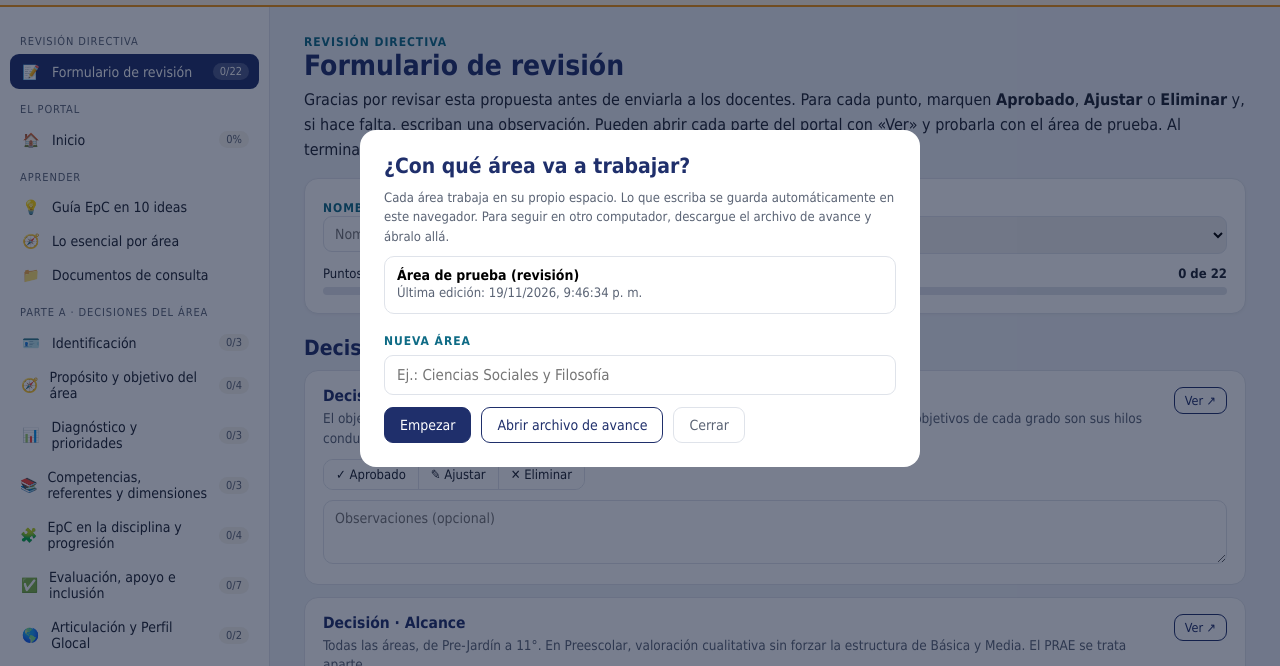
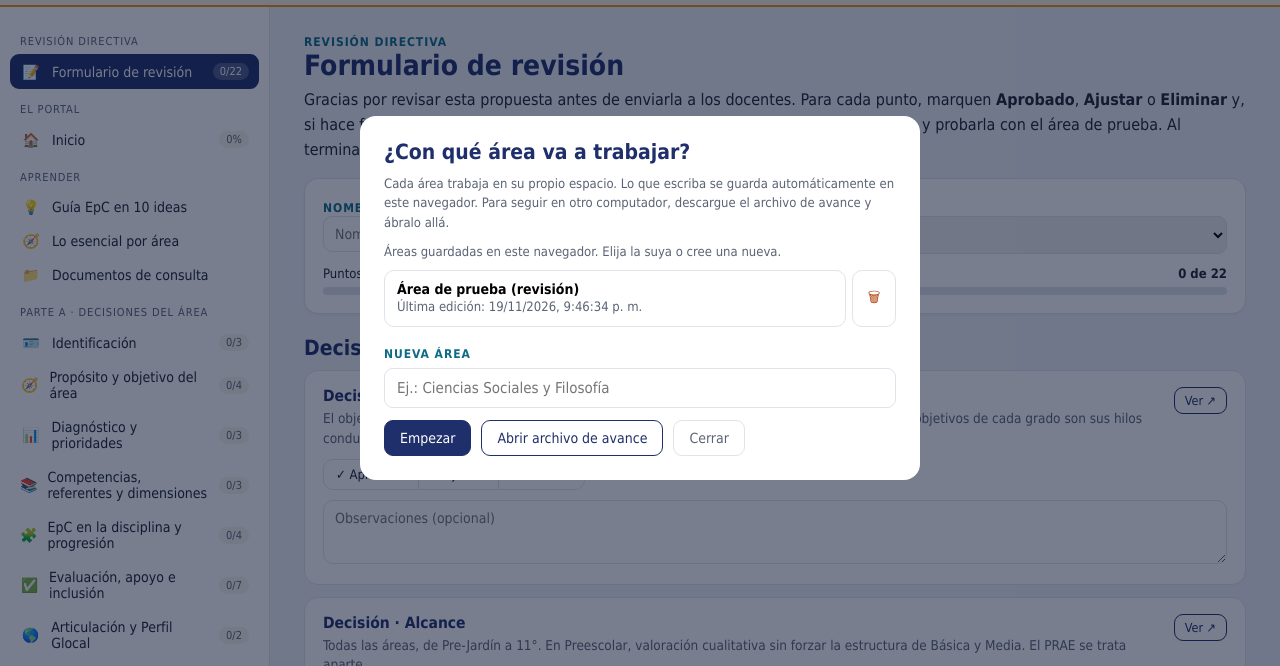
Before and after one commit to yuddyperezm-max/curriculo-cab, a plain HTML site: page revisionCIBI/index.html in a window 1280 px wide. Both pictures are taken after a click on the button "Cambiar área". Shown: the part 102-768 px from the top of the page. Drawn offline with Linux system fonts and the light colour scheme.

Commit message:
Add files via upload

```diff
--- a/revisionCIBI/index.html
+++ b/revisionCIBI/index.html
@@ -123,7 +123,7 @@ table.sh td.act button{border:none;background:none;color:var(--bad);font-size:16
 .modal input[type=text]{width:100%;padding:10px 12px;border:1.5px solid var(--line);border-radius:9px;font-family:inherit;font-size:15px;margin:6px 0 12px}
 .wsl{display:flex;flex-direction:column;gap:8px;margin:10px 0 16px}
 .wsl button{text-align:left;border:1.5px solid var(--line);background:#fff;border-radius:10px;padding:10px 12px;font-size:14px}
-.wsl button:hover{border-color:var(--petro)}
+.wsl button:hover{border-color:var(--petro)}.wsr{display:flex;gap:6px}.wsr button:first-child{flex:1}.wsl .wsdel{flex:none;width:44px;text-align:center;color:#B3410E}
 .grades{display:flex;flex-wrap:wrap;gap:6px;margin:8px 0}
 .grades label{border:1.5px solid var(--line);border-radius:8px;padding:5px 9px;font-size:13px;cursor:pointer;user-select:none}
 .grades label.on{background:var(--petro);border-color:var(--petro);color:#fff}
@@ -307,7 +307,7 @@ var INST=[
  {t:"Índice de Unoi por grado",u:""},
  {t:"Syllabus 2026 del área",u:""}
 ];
-var PFX='cabCurriculo:';
+var PFX='cabRevisionCIBI:';
 var REVIEW=true;
 var RVD=[
  {id:'d1',t:'Dos niveles de objetivos',d:'El objetivo general del área se redacta como meta abarcadora («Comprenderemos que…») y los objetivos de cada grado son sus hilos conductores. No se escriben ejes formativos ni objetivos de grado aparte.',v:'guia'},
@@ -319,13 +319,13 @@ var RVD=[
  {id:'d7',t:'Formato: portal único o Microsoft Forms',d:'Lo acordado en la reunión es preparar las preguntas para Microsoft Forms. La propuesta es reunir en este portal las preguntas, los documentos de referencia, los ejemplos y las tablas por grado. Marquen «Aprobado» para usar el portal, «Eliminar» para trabajar solo con Forms (las preguntas son las mismas) o «Ajustar» para combinar ambos, y expliquen en la observación.',v:'inicio'}
 ];
 var S=null,wsKey=null,view='inicio',saveT=null;
-var store={get:function(k){try{return JSON.parse(localStorage.getItem(k))}catch(e){return null}},set:function(k,v){try{localStorage.setItem(k,JSON.stringify(v));return true}catch(e){return false}},keys:function(){var r=[];try{for(var i=0;i<localStorage.length;i++){var k=localStorage.key(i);if(k.indexOf(PFX)===0)r.push(k)}}catch(e){}return r}};
+var store={get:function(k){try{return JSON.parse(localStorage.getItem(k))}catch(e){return null}},set:function(k,v){try{localStorage.setItem(k,JSON.stringify(v));return true}catch(e){return false}},keys:function(){var r=[];try{for(var i=0;i<localStorage.length;i++){var k=localStorage.key(i);if(k.indexOf(PFX)===0&&k.indexOf(PFX+'_')!==0)r.push(k)}}catch(e){}return r}};
 function esc(s){return String(s==null?'':s).replace(/[&<>"]/g,function(c){return{'&':'&amp;','<':'&lt;','>':'&gt;','"':'&quot;'}[c]})}
 function blank(name){var o={area:name,grades:[],answers:{},pend:{},sheets:{},checks:{},updated:new Date().toISOString()};D.sheets.forEach(function(s){o.sheets[s.id]=[]});return o}
 function save(){if(!S)return;S.updated=new Date().toISOString();var ok=store.set(wsKey,S);var el=document.getElementById('saved');el.textContent=ok?'✓ Guardado':'⚠ No se pudo guardar';clearTimeout(saveT);saveT=setTimeout(function(){el.textContent=''},1800);updNav()}
 function toast(m){var t=document.getElementById('toast');t.textContent=m;t.style.display='block';setTimeout(function(){t.style.display='none'},2400)}
 /* workspaces */
-function openWs(){var l=document.getElementById('wsList'),ks=store.keys();l.innerHTML=ks.length?'':'<p class="note">Todavía no hay áreas en este navegador.</p>';ks.forEach(function(k){var o=store.get(k);if(!o)return;var b=document.createElement('button');b.innerHTML='<b>'+esc(o.area)+'</b><br><span class="note">Última edición: '+new Date(o.updated).toLocaleString('es-CO')+'</span>';b.onclick=function(){load(k)};l.appendChild(b)});document.getElementById('wsClose').style.display=S?'inline-block':'none';document.getElementById('wsModal').classList.add('on')}
+function openWs(){var l=document.getElementById('wsList'),ks=store.keys(),last=null;try{last=localStorage.getItem(PFX+'_last')}catch(e){}ks.sort(function(x,y){return (y===last)-(x===last)});l.innerHTML=ks.length?'<p class="note">Áreas guardadas en este navegador. Elija la suya o cree una nueva.</p>':'<p class="note">Todavía no hay áreas en este navegador.</p>';ks.forEach(function(k){var o=store.get(k);if(!o||!o.area)return;var r=document.createElement('div');r.className='wsr';var b=document.createElement('button');b.innerHTML='<b>'+esc(o.area)+'</b>'+(k===last?' <span class="note">· la última que se abrió aquí</span>':'')+'<br><span class="note">Última edición: '+new Date(o.updated).toLocaleString('es-CO')+'</span>';b.onclick=function(){load(k)};var x=document.createElement('button');x.className='wsdel';x.title='Quitar esta área de este navegador';x.textContent='🗑';x.onclick=function(){if(confirm('¿Quitar «'+o.area+'» de este navegador? Se borrará lo escrito aquí. Si tienen el archivo de avance, podrán volver a cargarlo.')){try{localStorage.removeItem(k);if(k===last)localStorage.removeItem(PFX+'_last')}catch(e){}if(k===wsKey){S=null;wsKey=null}openWs();updNav()}};r.appendChild(b);r.appendChild(x);l.appendChild(r)});document.getElementById('wsClose').style.display=S?'inline-block':'none';document.getElementById('wsModal').classList.add('on')}
 function closeWs(){document.getElementById('wsModal').classList.remove('on')}
 function createWs(){var n=document.getElementById('wsNew').value.trim();if(!n){toast('Escriba el nombre del área');return}var k=PFX+n.toLowerCase().replace(/\s+/g,'-');if(store.get(k)&&!confirmBox()){return}S=blank(n);wsKey=k;save();closeWs();go('inicio')}
 function confirmBox(){toast('Ya existe un espacio con ese nombre: se abrirá el existente');var o=store.get(PFX+document.getElementById('wsNew').value.trim().toLowerCase().replace(/\s+/g,'-'));if(o){S=o;wsKey=PFX+o.area.toLowerCase().replace(/\s+/g,'-');closeWs();go('inicio')}return false}
@@ -333,7 +333,8 @@ function load(k){S=store.get(k);wsKey=k;D.sheets.forEach(function(s){if(!S.sheet
 function importFile(inp){var f=inp.files[0];if(!f)return;var r=new FileReader();r.onload=function(){try{var o=JSON.parse(r.result);if(!o.area||!o.answers)throw 1;S=o;wsKey=PFX+o.area.toLowerCase().replace(/\s+/g,'-');save();closeWs();go('inicio');toast('Avance de '+o.area+' cargado')}catch(e){toast('El archivo no es un avance válido')}};r.readAsText(f);inp.value=''}
 /* progress */
 function secProg(s){var n=0;s.qs.forEach(function(q){if((S.answers[q.id]||'').trim().length>10)n++});return [n,s.qs.length]}
-function totalProg(){var a=0,b=0;D.sections.forEach(function(s){var p=secProg(s);a+=p[0];b+=p[1]});var sh=0;D.sheets.forEach(function(s){if(S.sheets[s.id].length)sh++});return Math.round(100*(a/b*0.6+sh/D.sheets.length*0.4))}
+function realRows(s){return (S.sheets[s.id]||[]).filter(function(r){var own=0;for(var k in r){var v=String(r[k]||'').trim();if(!v||k==='grado'||k==='per'||k==='estado')continue;if(s.ex&&String(s.ex[k]||'').trim()===v)continue;own++}return own>0})}
+function totalProg(){var a=0,b=0;D.sections.forEach(function(s){var p=secProg(s);a+=p[0];b+=p[1]});var sh=0;D.sheets.forEach(function(s){if(realRows(s).length)sh++});return Math.round(100*(a/b*0.6+sh/D.sheets.length*0.4))}
 /* nav */
 function updNav(){var n=document.getElementById('nav'),h='';
  function it(id,ic,t,pr,full){return '<a class="'+(view===id?'on':'')+'" onclick="go(\''+id+'\')"><span class="ic">'+ic+'</span><span>'+t+'</span>'+(pr!=null?'<span class="pr'+(full?' full':'')+'">'+pr+'</span>':'')+'</a>'}
@@ -517,7 +518,7 @@ function bind(){
  var rn=document.getElementById('rvName');if(rn){rn.addEventListener('input',function(){RV.name=rn.value;rvSave()});document.getElementById('rvRole').addEventListener('change',function(e){RV.role=e.target.value;rvSave()});document.getElementById('rvGen').addEventListener('input',function(e){RV.general=e.target.value;rvSave()})}
  var g=document.getElementById('grades');if(g)[].forEach.call(g.querySelectorAll('input'),function(c){c.addEventListener('change',function(){var v=c.value,i=S.grades.indexOf(v);if(c.checked&&i<0)S.grades.push(v);if(!c.checked&&i>=0)S.grades.splice(i,1);S.grades.sort(function(a,b){return D.grades.indexOf(a)-D.grades.indexOf(b)});c.parentNode.className=c.checked?'on':'';save()})})}
 /* start */
-(function(){var last=null;try{last=localStorage.getItem(PFX+'_last')}catch(e){}if(last&&store.get(last)){S=store.get(last);wsKey=last;D.sheets.forEach(function(s){if(!S.sheets[s.id])S.sheets[s.id]=[]})}if(!S&&REVIEW){S=blank('Área de prueba (revisión)');wsKey=PFX+'area-de-prueba';store.set(wsKey,S)}updNav();go(REVIEW?'revdir':'inicio');if(!S)openWs()})();
+(function(){var last=null;try{last=localStorage.getItem(PFX+'_last')}catch(e){}if(REVIEW&&last&&store.get(last)){S=store.get(last);wsKey=last;D.sheets.forEach(function(s){if(!S.sheets[s.id])S.sheets[s.id]=[]})}if(!S&&REVIEW){S=blank('Área de prueba (revisión)');wsKey=PFX+'area-de-prueba';store.set(wsKey,S)}updNav();go(REVIEW?'revdir':'inicio');if(!S)openWs()})();
 var _save=save;save=function(){_save();try{if(wsKey)localStorage.setItem(PFX+'_last',wsKey)}catch(e){}};
 </script>
 </body>
```
Also changed, not shown: curriculo/index.html (+6 -5 lines).
